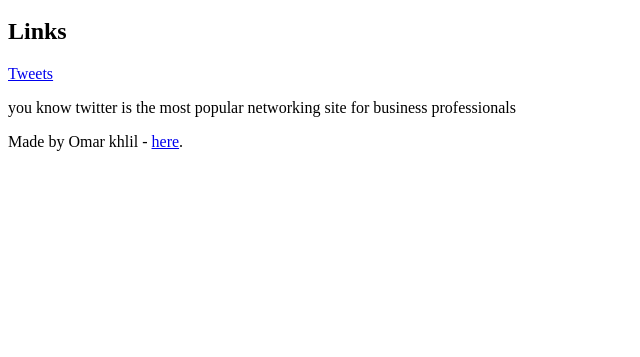
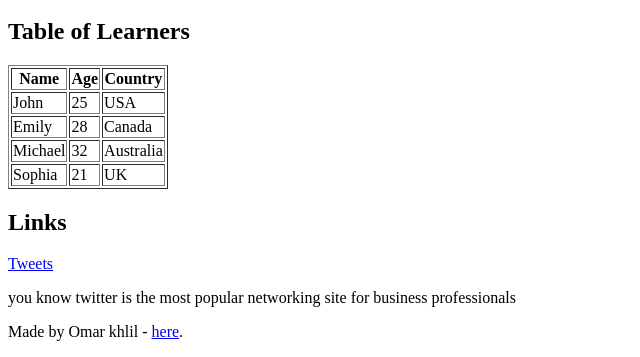
Before and after one commit to Omar-1219/My_First_Portfolio, a plain HTML site: page html_basic/index.html in a window 1280 px wide. Shown: the part 821-1178 px from the top of the page, without its empty margins (0-640 px from the left). Before the commit the page ends 988 px from the top, so only its background shows below. Drawn offline with Linux system fonts and the light colour scheme.

Commit message:
Update index.html

```diff
--- a/html_basic/index.html
+++ b/html_basic/index.html
@@ -31,6 +31,40 @@
     <a href="https://www.example.com" target="_blank">
         <img src="https://i.ibb.co/gTDZZT8/ALX-Logo-07.png" alt="ALX Logo">
     </a>
+            <!-- Table of Learners -->
+      <h2>Table of Learners</h2>
+      <table border="1">
+          <thead>
+              <tr>
+                  <th>Name</th>
+                  <th>Age</th>
+                  <th>Country</th>
+              </tr>
+          </thead>
+          <tbody>
+              <tr>
+                  <td>John</td>
+                  <td>25</td>
+                  <td>USA</td>
+              </tr>
+              <tr>
+                  <td>Emily</td>
+                  <td>28</td>
+                  <td>Canada</td>
+              </tr>
+              <tr>
+                  <td>Michael</td>
+                  <td>32</td>
+                  <td>Australia</td>
+              </tr>
+              <tr>
+                  <td>Sophia</td>
+                  <td>21</td>
+                  <td>UK</td>
+              </tr>
+          </tbody>
+      </table>
+  </article>
     <h2>Links</h2>
     <p><a href="tweets.html"> Tweets</a></p>
 </a>
```
